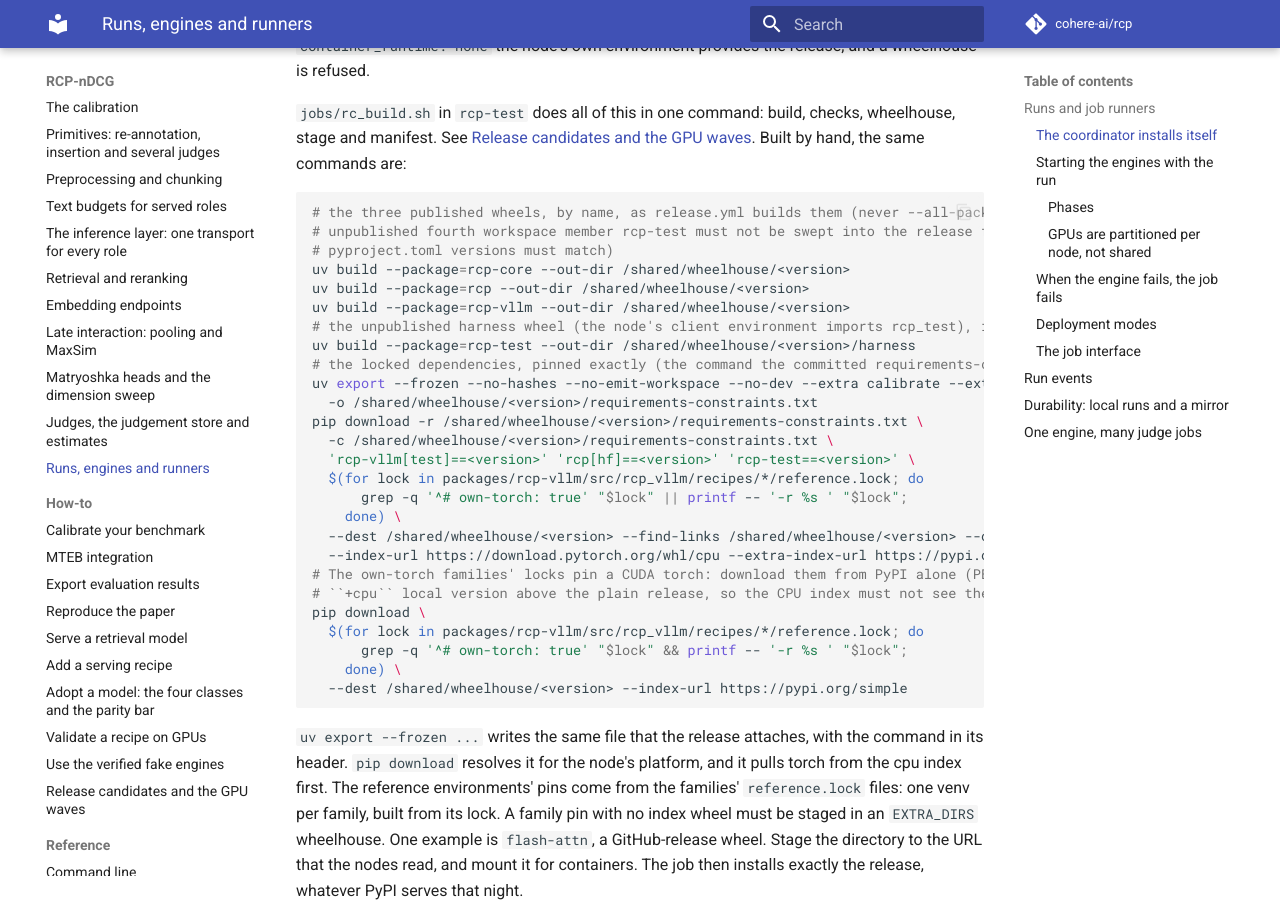
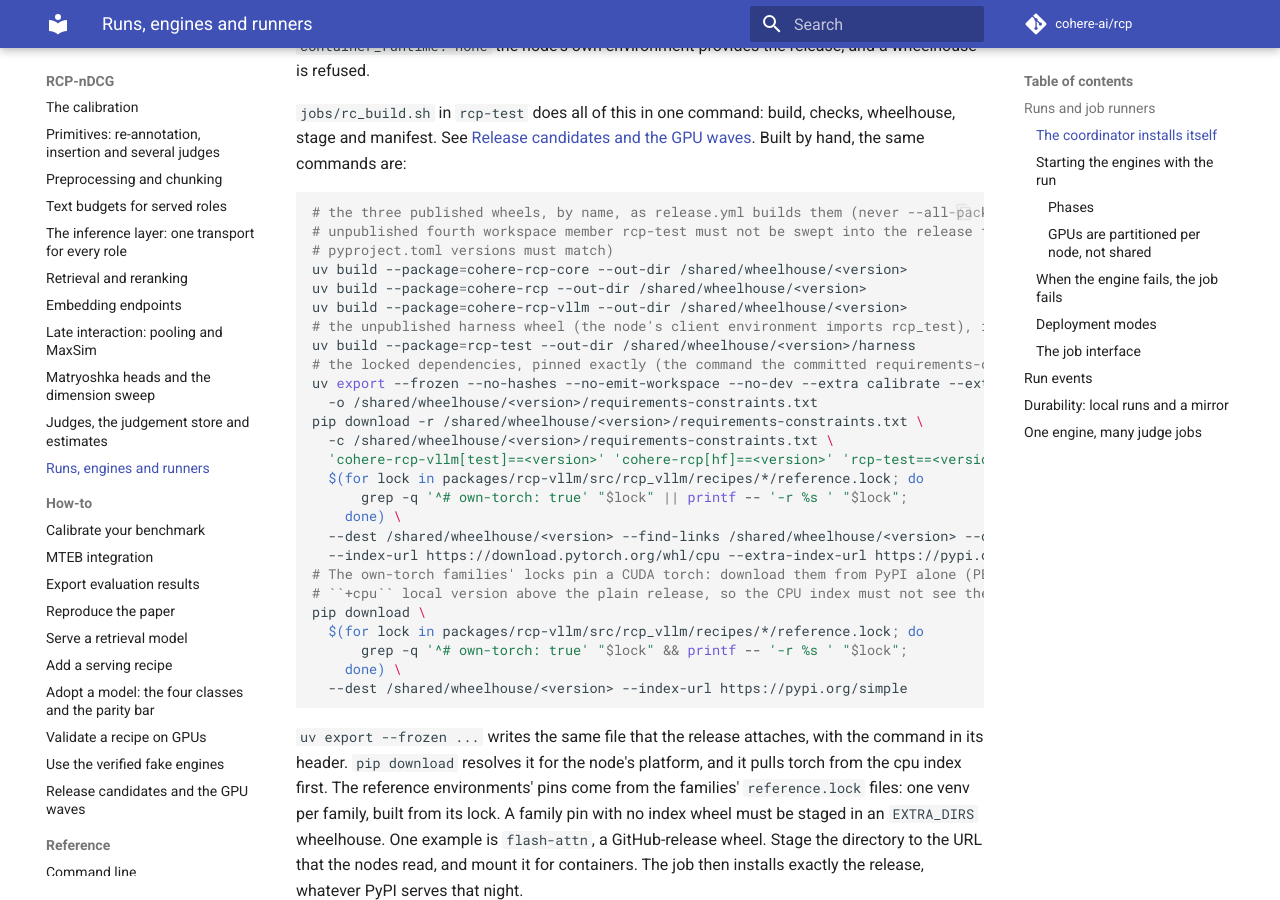
Before and after one commit to cohere-ai/rcp-ndcg, an MkDocs documentation site: the page built from docs/concepts/runs.md, in a window 1280 px wide and 900 px high, scrolled down 5295 px. Built offline with MkDocs 1.6.1 and Material for MkDocs 9.7.7, drawn with Linux system fonts in a browser that asks for light colours; comment, search, counter and statistics services are not loaded.

Commit message:
docs: the remaining install, build and pin lines name the distributions
The pin sentence in the versioning page, the `uv build --package=` names and
the `pip download` pins of the release-staging block, the T3 quality
environment's `[mteb]` line, and the two "installed alongside" sentences
that name what to install. `rcp-test` keeps its name: it is never published.

```diff
--- a/docs/concepts/runs.md
+++ b/docs/concepts/runs.md
@@ -202,9 +202,9 @@ commands are:
 # the three published wheels, by name, as release.yml builds them (never --all-packages: the
 # unpublished fourth workspace member rcp-test must not be swept into the release files; the
 # pyproject.toml versions must match)
-uv build --package=rcp-core --out-dir /shared/wheelhouse/<version>
-uv build --package=rcp --out-dir /shared/wheelhouse/<version>
-uv build --package=rcp-vllm --out-dir /shared/wheelhouse/<version>
+uv build --package=cohere-rcp-core --out-dir /shared/wheelhouse/<version>
+uv build --package=cohere-rcp --out-dir /shared/wheelhouse/<version>
+uv build --package=cohere-rcp-vllm --out-dir /shared/wheelhouse/<version>
 # the unpublished harness wheel (the node's client environment imports rcp_test), in its own directory
 uv build --package=rcp-test --out-dir /shared/wheelhouse/<version>/harness
 # the locked dependencies, pinned exactly (the command the committed requirements-constraints.txt records)
@@ -212,7 +212,7 @@ uv export --frozen --no-hashes --no-emit-workspace --no-dev --extra calibrate --
   -o /shared/wheelhouse/<version>/requirements-constraints.txt
 pip download -r /shared/wheelhouse/<version>/requirements-constraints.txt \
   -c /shared/wheelhouse/<version>/requirements-constraints.txt \
-  'rcp-vllm[test]==<version>' 'rcp[hf]==<version>' 'rcp-test==<version>' \
+  'cohere-rcp-vllm[test]==<version>' 'cohere-rcp[hf]==<version>' 'rcp-test==<version>' \
   $(for lock in packages/rcp-vllm/src/rcp_vllm/recipes/*/reference.lock; do
       grep -q '^# own-torch: true' "$lock" || printf -- '-r %s ' "$lock";
     done) \
```
Also changed, not shown: docs/how-to/release-candidates.md (+1 -1 lines), docs/how-to/serve-a-model.md (+1 -1 lines), docs/reference/recipes.md (+2 -2 lines), docs/reference/versioning.md (+1 -1 lines).
